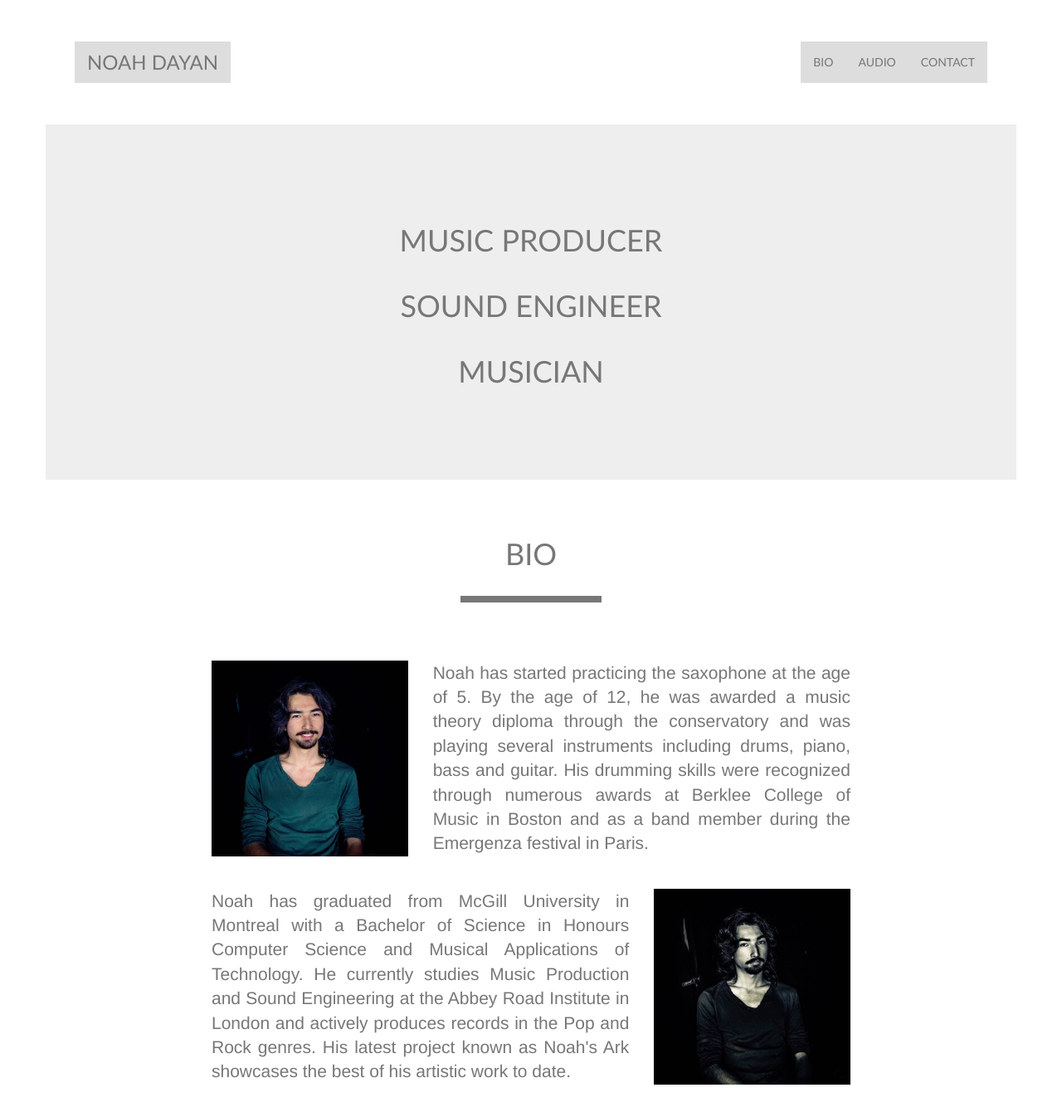
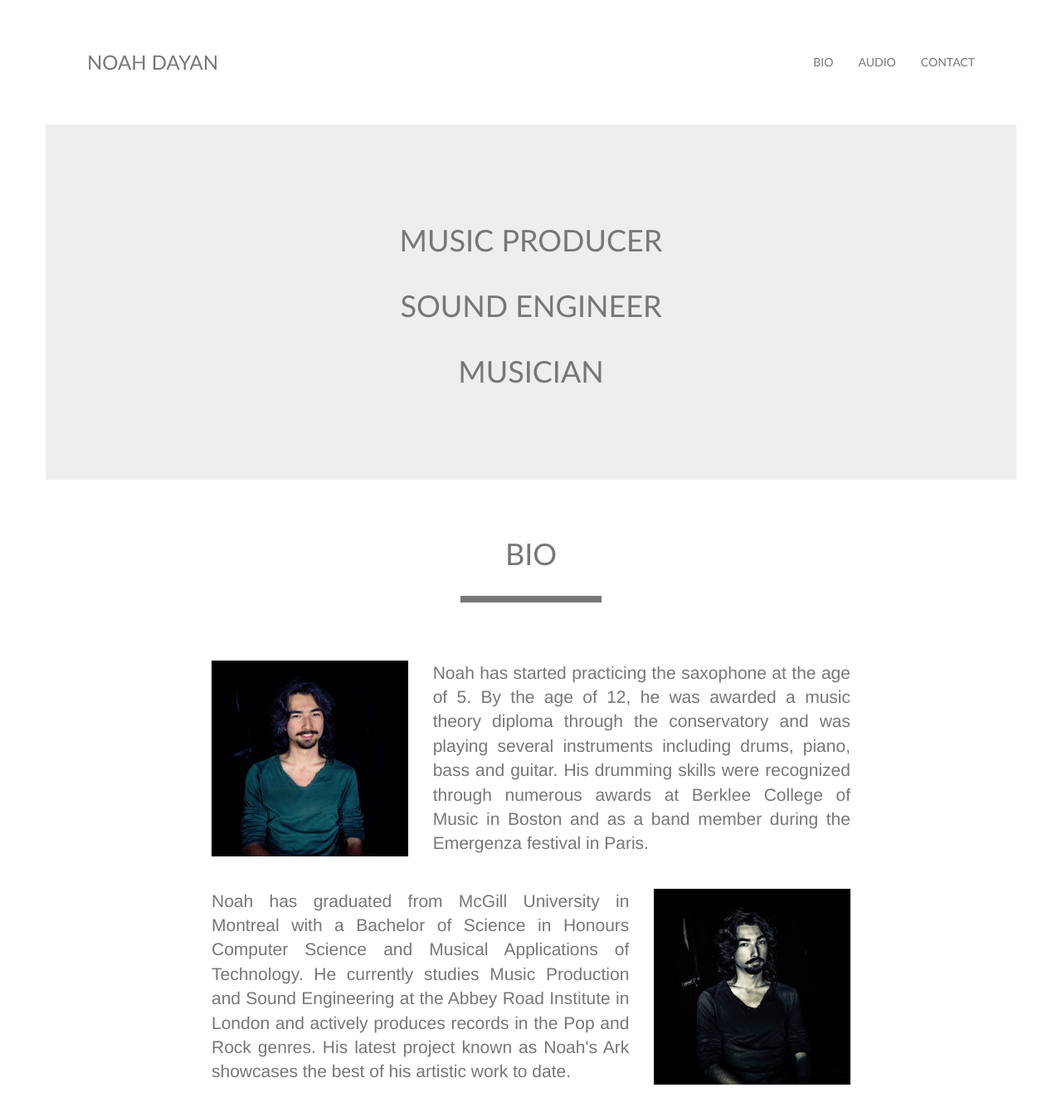
Before and after one commit to noahdayan/noahdayan.github.io, a Jekyll site: the page built from index.html, in a window 1280 px wide and 1400 px high. Shown: the top 1346 px of the window at 83% size. Built offline with Jekyll 4.4.1, drawn with Linux system fonts in a browser that asks for light colours.

Commit message:
Design tweaks

```diff
--- a/css/main.css
+++ b/css/main.css
@@ -29,7 +29,7 @@
 }
 
 .text-light {
-	font-weight: 300;
+	font-weight: 200;
 }
 
 .font-grey {
@@ -78,9 +78,9 @@
 }
 
 .background-white {
-	background-color: #ddd !important;
+	background-color: #fff !important;
 }
 
 .background-white:hover {
-	background-color: #fff !important;
+	background-color: #ddd !important;
 }
--- a/index.html
+++ b/index.html
@@ -51,7 +51,7 @@
 
 	</div>
 
-	<div id="audio" class="container section background-grey">
+	<div id="audio" class="container section">
 
 		<h1 class="futura font-grey text-center">AUDIO</h1>
 
@@ -71,7 +71,7 @@
 
 	</div>
 
-	<div id="contact" class="container section">
+	<div id="contact" class="container section background-grey">
 
 		<h1 class="futura font-grey text-center">CONTACT</h1>
 
```
